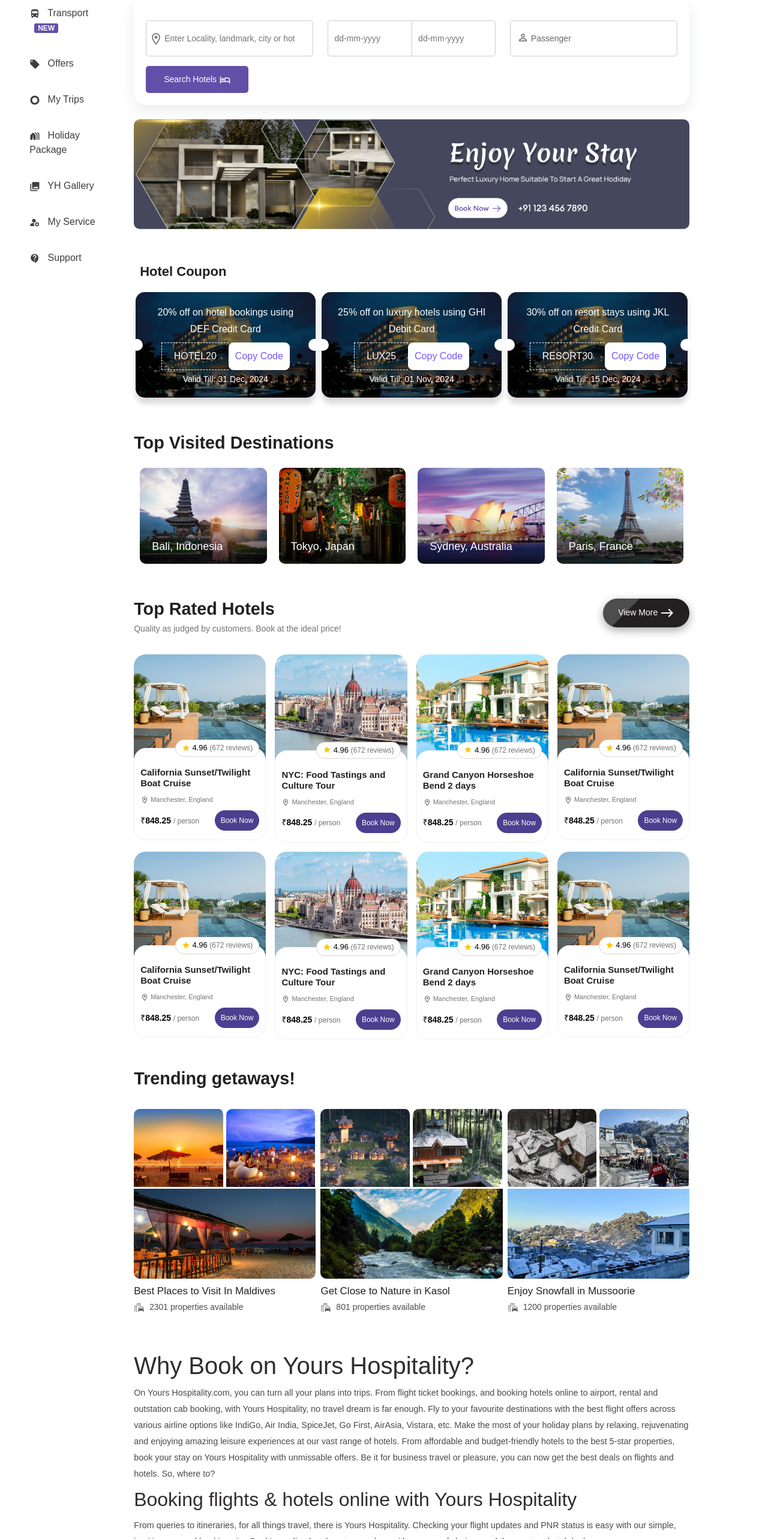
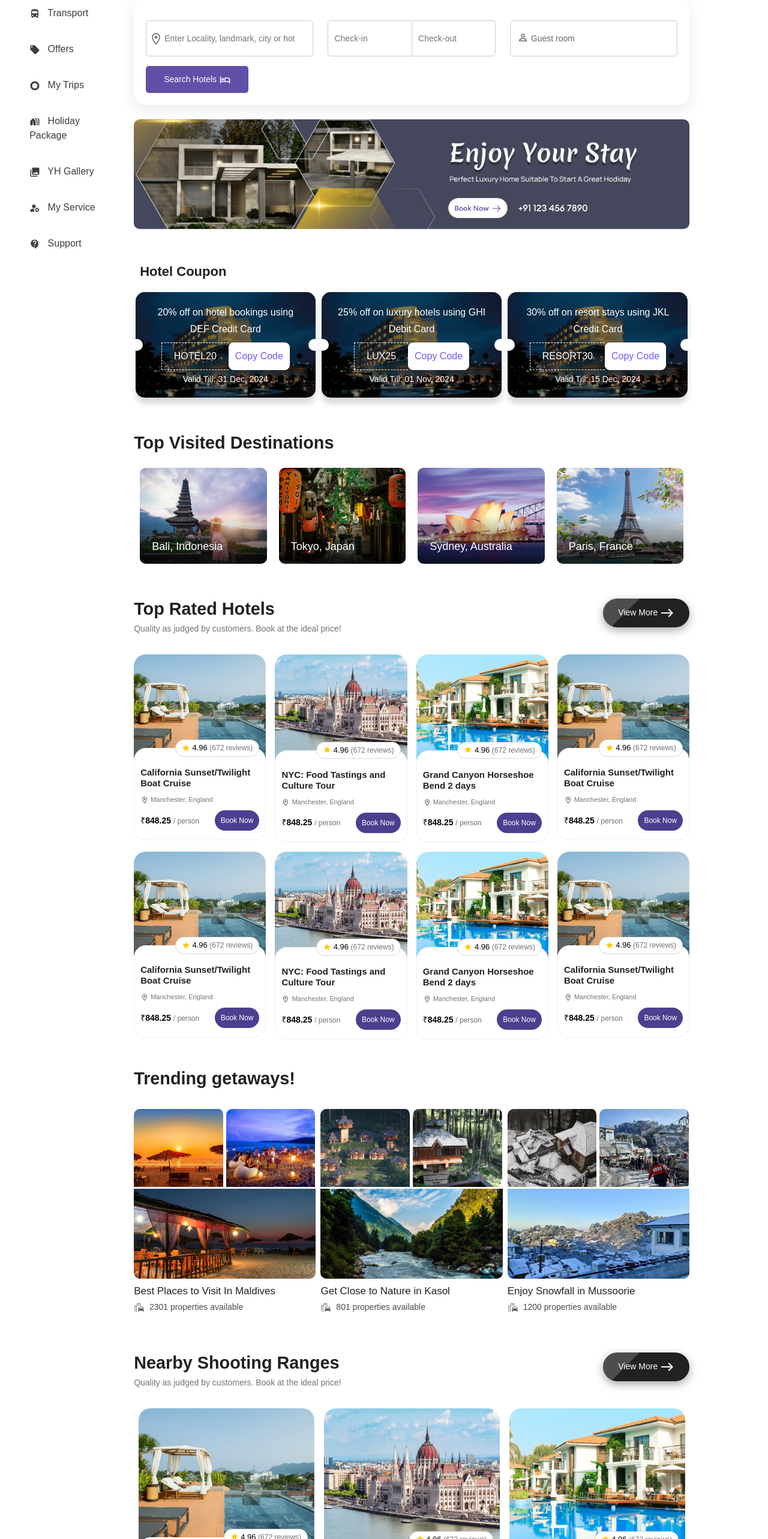
Before and after one commit to team1236/YH-FE-Staging, a React (Vite) app: page /hotel in a window 1280 px wide. Shown: the part 234-2800 px from the top of the page at 60% size. Built offline with nearby package versions, Linux system fonts and the light colour scheme; a web font is replaced by a local one.

Commit message:
commit-fixed

```diff
--- a/package.json
+++ b/package.json
@@ -29,6 +29,8 @@
     "react-icons": "^5.2.1",
     "react-redux": "^9.1.2",
     "react-router-dom": "^6.23.1",
+    "react-slick": "^0.30.2",
+    "slick-carousel": "^1.8.1",
     "styled-components": "^6.1.11",
     "swiper": "^11.1.4"
   },
--- a/src/App.css
+++ b/src/App.css
@@ -265,7 +265,7 @@ input[type="number"]::-webkit-inner-spin-button {
     top: -15px;
     padding-top: 30px;
     left: 0;
-    width: 220px;
+    width: 250px;
     height: 100%;
     background-color: white;
     box-shadow: 2px 0 5px rgba(0, 0, 0, 0.5);
@@ -464,10 +464,23 @@ input[type="number"]::-webkit-inner-spin-button {
     transform: translateX(0);
   }
 }
+.search-button .css-1yk1gt9-MuiInputBase-root-MuiOutlinedInput-root-MuiSelect-root{
+  width: 329px;
+}
 .search-button {
   position: relative;
+  display: flex;
+  justify-content: space-between;
 }
-
+@media(max-width:560px){
+  .search-button {
+    display: block;
+  }
+  .search-button .css-1yk1gt9-MuiInputBase-root-MuiOutlinedInput-root-MuiSelect-root{
+    width: 100%;
+    margin-bottom: 10px;
+  }
+}
 .search-button button {
   position: relative;
   background-color: #624fa8;
@@ -1308,25 +1321,7 @@ margin-top: -30px;
   margin-bottom: 2px;
 }
 
-
-/*** Footer Css ***/
-/* .footer-column h6{
-  font-family: "Euclid Circular A", sans-serif;
-  font-size: 17px;
-  font-weight: 500;
-  color:
-  #252323;
+.slider .slick-slide {
+  padding: 0 8px;
+  cursor: grab;
 }
-.footer-column a{
-  font-family: "Euclid Circular A", sans-serif;
-  font-size: 14px;
-  color:
-  #737373;
-}
-.footer-link{
-  font-family: "Euclid Circular A", sans-serif;
-  font-size: 14px;
-  color:
-  #737373;
-  margin: 10px 0;
-} */
--- /dev/null
+++ b/src/components/Hotelcarausel.jsx
@@ -0,0 +1,119 @@
+import React from 'react';
+import Slider from 'react-slick';
+import LocationOnOutlinedIcon from '@mui/icons-material/LocationOnOutlined';
+import EastIcon from '@mui/icons-material/East';
+import GradeIcon from '@mui/icons-material/Grade';
+import "slick-carousel/slick/slick.css";
+import "slick-carousel/slick/slick-theme.css";
+
+const Hotelcarausel = () => {
+  const settings = {
+    dots: true,
+    infinite: true,
+    speed: 500,
+    slidesToShow: 3,
+    slidesToScroll: 1,
+    responsive: [
+      {
+        breakpoint: 1024,
+        settings: {
+          slidesToShow: 2,
+          slidesToScroll: 1,
+          infinite: true,
+          dots: true
+        }
+      },
+      {
+        breakpoint: 600,
+        settings: {
+          slidesToShow: 1,
+          slidesToScroll: 1
+        }
+      }
+    ]
+  };
+
+  return (
+    <>
+      <div className="deal-heading pt-5 mb-3">
+        <div>
+          <h4>Nearby Shooting Ranges</h4>
+          <p>Quality as judged by customers. Book at the ideal price!</p>
+        </div>
+        <div>
+          <button> View More <EastIcon /></button>
+        </div>
+      </div>
+      <div className="hotel-deal-box">
+        <Slider {...settings} className="slider">
+          <div className="hotel-look">
+            <div className="deal-img">
+              <img src="deal1.png" alt="" />
+            </div>
+            <div className='deal-content'>
+              <div className='review-box'>
+                <h6><GradeIcon /> 4.96 <span>(672 reviews)</span> </h6>
+              </div>
+              <h4 className='pt-3'>California Sunset/Twilight Boat Cruise</h4>
+              <small><LocationOnOutlinedIcon /> Manchester, England</small>
+              <div className='price-book-btn pt-2'>
+                <h6>₹848.25 <span>/ person</span> </h6>
+                <button>Book Now</button>
+              </div>
+            </div>
+          </div>
+          <div className="hotel-look">
+            <div className="deal-img">
+              <img src="deal2.png" alt="" />
+            </div>
+            <div className='deal-content'>
+              <div className='review-box'>
+                <h6><GradeIcon /> 4.96 <span>(672 reviews)</span> </h6>
+              </div>
+              <h4 className='pt-3'>NYC: Food Tastings and Culture Tour</h4>
+              <small><LocationOnOutlinedIcon /> Manchester, England</small>
+              <div className='price-book-btn pt-2'>
+                <h6>₹848.25 <span>/ person</span> </h6>
+                <button>Book Now</button>
+              </div>
+            </div>
+          </div>
+          <div className="hotel-look">
+            <div className="deal-img">
+              <img src="deal3.png" alt="" />
+            </div>
+            <div className='deal-content'>
+              <div className='review-box'>
+                <h6><GradeIcon /> 4.96 <span>(672 reviews)</span> </h6>
+              </div>
+              <h4 className='pt-3'>Grand Canyon Horseshoe Bend 2 days</h4>
+              <small><LocationOnOutlinedIcon /> Manchester, England</small>
+              <div className='price-book-btn pt-2'>
+                <h6>₹848.25 <span>/ person</span> </h6>
+                <button>Book Now</button>
+              </div>
+            </div>
+          </div>
+          <div className="hotel-look">
+            <div className="deal-img">
+              <img src="deal1.png" alt="" />
+            </div>
+            <div className='deal-content'>
+              <div className='review-box'>
+                <h6><GradeIcon /> 4.96 <span>(672 reviews)</span> </h6>
+              </div>
+              <h4 className='pt-3'>California Sunset/Twilight Boat Cruise</h4>
+              <small><LocationOnOutlinedIcon /> Manchester, England</small>
+              <div className='price-book-btn pt-2'>
+                <h6>₹848.25 <span>/ person</span> </h6>
+                <button>Book Now</button>
+              </div>
+            </div>
+          </div>
+        </Slider>
+      </div>
+    </>
+  );
+}
+
+export default Hotelcarausel;
--- a/src/components/Hotelsearch.jsx
+++ b/src/components/Hotelsearch.jsx
@@ -14,7 +14,7 @@ const Hotelsearch = () => {
   const [fromValue, setFromValue] = useState('');
   const [departureDateValue, setDepartureDateValue] = useState(null);
   const [returnDateValue, setReturnDateValue] = useState(null);
-  const [passengerValue, setPassengerValue] = useState({ adults: 0, children: 0, infants: 0 });
+  const [passengerValue, setPassengerValue] = useState({ adults: 0, children: 0, infants: 0, rooms: 0 });
   const [anchorEl, setAnchorEl] = useState(null);
 
   const handleInputChange = (event, setter) => {
@@ -75,7 +75,7 @@ const Hotelsearch = () => {
                 onChange={(date) => setDepartureDateValue(date)}
                 className="input-field"
                 dateFormat="dd-MM-yyyy"
-                placeholderText="dd-mm-yyyy"
+                placeholderText="Check-in"
               />
             </div>
             <div className={`input-wrapper to-input ${returnDateValue ? 'active' : ''}`}>
@@ -84,15 +84,15 @@ const Hotelsearch = () => {
                 onChange={(date) => setReturnDateValue(date)}
                 className="input-field"
                 dateFormat="dd-MM-yyyy"
-                placeholderText="dd-mm-yyyy"
+                placeholderText="Check-out"
               />
             </div>
           </div>
 
           <div className="col-lg-4 popover-box">
-            <div className={`input-wrapper passenger-input ${passengerValue.adults > 0 || passengerValue.children > 0 || passengerValue.infants > 0 ? 'active' : ''}`}>
+            <div className={`input-wrapper passenger-input ${passengerValue.adults > 0 || passengerValue.children > 0 || passengerValue.infants > 0 || passengerValue.rooms > 0 ? 'active' : ''}`}>
               <label htmlFor="passenger" className="input-label">
-                <PersonOutlineOutlinedIcon className='user-icon' /> Passenger
+                <PersonOutlineOutlinedIcon className='user-icon' /> Guest room
               </label>
               <input
                 type="text"
@@ -101,7 +101,8 @@ const Hotelsearch = () => {
                 value={
                   `${passengerValue.adults > 0 ? passengerValue.adults + ' Adult(s), ' : ''}`
                   + `${passengerValue.children > 0 ? passengerValue.children + ' Child(ren), ' : ''}`
-                  + `${passengerValue.infants > 0 ? passengerValue.infants + ' Infant(s)' : ''}`
+                  + `${passengerValue.infants > 0 ? passengerValue.infants + ' Infant(s), ' : ''}`
+                  + `${passengerValue.rooms > 0 ? passengerValue.rooms + ' Room(s)' : ''}`
                 }
                 readOnly
                 onClick={handleClick}
@@ -151,6 +152,16 @@ const Hotelsearch = () => {
                       <AddIcon />
                     </Button>
                   </div>
+                  <div className="passenger-item">
+                    <div>Infants:</div>
+                    <Button onClick={() => handlePassengerChange('rooms', false)} variant="outlined" size="small" className="ms-3">
+                      <RemoveIcon />
+                    </Button>
+                    <span className="passenger-count">{passengerValue.infants}</span>
+                    <Button onClick={() => handlePassengerChange('rooms', true)} variant="outlined" size="small">
+                      <AddIcon />
+                    </Button>
+                  </div>
                 </Box>
               </Popover>
             </div>
--- a/src/components/Searchbar.jsx
+++ b/src/components/Searchbar.jsx
@@ -13,6 +13,8 @@ import FlightTakeoffIcon from '@mui/icons-material/FlightTakeoff';
 import PersonOutlineOutlinedIcon from '@mui/icons-material/PersonOutlineOutlined';
 import DatePicker from 'react-datepicker';
 import "react-datepicker/dist/react-datepicker.css";
+import Select from '@mui/material/Select';
+import MenuItem from '@mui/material/MenuItem';
 
 const Searchbar = () => {
   const [tripType, setTripType] = useState('oneWay');
@@ -22,6 +24,7 @@ const Searchbar = () => {
   const [returnDateValue, setReturnDateValue] = useState(null);
   const [passengerValue, setPassengerValue] = useState({ adults: 0, children: 0, infants: 0 });
   const [anchorEl, setAnchorEl] = useState(null);
+  const [cabinClass, setCabinClass] = useState('economy'); // New state for the select box
 
   const handleInputChange = (event, setter) => {
     const { value } = event.target;
@@ -129,7 +132,7 @@ const Searchbar = () => {
                 onChange={(date) => setDepartureDateValue(date)}
                 className="input-field"
                 dateFormat="dd-MM-yyyy"
-                placeholderText="dd-mm-yyyy"
+                placeholderText="Departure-date"
               />
             </div>
             <div className={`input-wrapper to-input ${returnDateValue ? 'active' : ''}`}>
@@ -138,7 +141,7 @@ const Searchbar = () => {
                 onChange={(date) => setReturnDateValue(date)}
                 className="input-field"
                 dateFormat="dd-MM-yyyy"
-                placeholderText="dd-mm-yyyy"
+                placeholderText="Return-date"
                 disabled={tripType === 'oneWay'}
               />
             </div>
@@ -211,7 +214,18 @@ const Searchbar = () => {
             </div>
           </div>
         </div>
+
         <div className="search-button">
+          <Select
+            value={cabinClass}
+            onChange={(event) => setCabinClass(event.target.value)}
+            displayEmpty
+            className="cabin-class-select col-lg-4"
+          >
+            <MenuItem value="economy">Economy</MenuItem>
+            <MenuItem value="business">Business</MenuItem>
+            <MenuItem value="firstClass">First Class</MenuItem>
+          </Select>
           <button>
             Search Flights <span className="icon-wrapper"><FlightTakeoffIcon /></span>
           </button>
--- a/src/components/Sidenav.jsx
+++ b/src/components/Sidenav.jsx
@@ -6,8 +6,6 @@ import DirectionsBusIcon from '@mui/icons-material/DirectionsBus';
 import LocalOfferIcon from '@mui/icons-material/LocalOffer';
 import TripOriginIcon from '@mui/icons-material/TripOrigin';
 import ContactSupportIcon from '@mui/icons-material/ContactSupport';
-import DirectionsCarIcon from '@mui/icons-material/DirectionsCar';
-import BusAlertIcon from '@mui/icons-material/BusAlert';
 import ManageAccountsIcon from "@mui/icons-material/ManageAccounts";
 import HolidayVillageIcon from "@mui/icons-material/HolidayVillage";
 import CollectionsIcon from "@mui/icons-material/Collections";
@@ -27,10 +25,8 @@ const Sidenav = () => {
       setActiveTab('offers');
     } else if (path.includes('hotel')) {
       setActiveTab('hotel');
-    } else if (path.includes('car')) {
-      setActiveTab('car');
-    } else if (path.includes('bus')) {
-      setActiveTab('bus');
+    } else if (path.includes('transport')) {
+      setActiveTab('transport');
     } else if (path.includes('trips')) {
       setActiveTab('trips');
     } else if (path.includes('holidayPackage')) {
@@ -53,88 +49,67 @@ const Sidenav = () => {
       <button className="menu-button" onClick={toggleSidebar}>
         {isSidebarVisible ? <CloseIcon /> : <MenuIcon />}
       </button>
-      <nav
-        className={`sidenav flex-column mt-3 ${
-          isSidebarVisible ? "visible" : ""
-        }`}
-      >
+      <nav className={`sidenav flex-column mt-3 ${isSidebarVisible ? 'visible' : ''}`}>
         <Link
           to="/"
-          className={`nav-link ${activeTab === "flights" ? "active" : ""}`}
-          onClick={() => setActiveTab("flights")}
+          className={`nav-link ${activeTab === 'flights' ? 'active' : ''}`}
+          onClick={() => setActiveTab('flights')}
         >
           <FlightIcon className="nav-icon" /> Flights
         </Link>
         <Link
           to="/hotel"
-          className={`nav-link ${activeTab === "hotel" ? "active" : ""}`}
-          onClick={() => setActiveTab("hotel")}
+          className={`nav-link ${activeTab === 'hotel' ? 'active' : ''}`}
+          onClick={() => setActiveTab('hotel')}
         >
-          <HotelIcon className="nav-icon" /> hotel
+          <HotelIcon className="nav-icon" /> Hotel
         </Link>
-        <div className="nav-link dropdown">
-          <Link to="#" className="drop-link">
-            <DirectionsBusIcon className="nav-icon" /> Transport{" "}
-            <span className="badge">NEW</span>
-          </Link>
-          <div className="dropdown-content">
-            <Link
-              to="/car"
-              className={`dropdown-item ${activeTab === "car" ? "active" : ""}`}
-              onClick={() => setActiveTab("car")}
-            >
-              <DirectionsCarIcon className="nav-icon" /> Car
-            </Link>
-            <Link
-              to="/bus"
-              className={`dropdown-item ${activeTab === "bus" ? "active" : ""}`}
-              onClick={() => setActiveTab("bus")}
-            >
-              <BusAlertIcon className="nav-icon" /> Bus
-            </Link>
-          </div>
-        </div>
+        <Link
+          to="/transport"
+          className={`nav-link ${activeTab === 'transport' ? 'active' : ''}`}
+          onClick={() => setActiveTab('transport')}
+        >
+          <DirectionsBusIcon className="nav-icon" /> Transport
+        </Link>
         <Link
           to="/offer"
-          className={`nav-link ${activeTab === "offers" ? "active" : ""}`}
-          onClick={() => setActiveTab("offers")}
+          className={`nav-link ${activeTab === 'offers' ? 'active' : ''}`}
+          onClick={() => setActiveTab('offers')}
         >
           <LocalOfferIcon className="nav-icon" /> Offers
         </Link>
         <Link
           to="/trips"
-          className={`nav-link ${activeTab === "trips" ? "active" : ""}`}
-          onClick={() => setActiveTab("trips")}
+          className={`nav-link ${activeTab === 'trips' ? 'active' : ''}`}
+          onClick={() => setActiveTab('trips')}
         >
           <TripOriginIcon className="nav-icon" /> My Trips
         </Link>
         <Link
           to="/holidayPackage"
-          className={`nav-link ${
-            activeTab === "holidayPackage" ? "active" : ""
-          }`}
-          onClick={() => setActiveTab("holidayPackage")}
+          className={`nav-link ${activeTab === 'holidayPackage' ? 'active' : ''}`}
+          onClick={() => setActiveTab('holidayPackage')}
         >
           <HolidayVillageIcon className="nav-icon" /> Holiday Package
         </Link>
         <Link
           to="/yhGallery"
-          className={`nav-link ${activeTab === "yhGallery" ? "active" : ""}`}
-          onClick={() => setActiveTab("yhGallery")}
+          className={`nav-link ${activeTab === 'yhGallery' ? 'active' : ''}`}
+          onClick={() => setActiveTab('yhGallery')}
         >
           <CollectionsIcon className="nav-icon" /> YH Gallery
         </Link>
         <Link
           to="/myService"
-          className={`nav-link ${activeTab === "myService" ? "active" : ""}`}
-          onClick={() => setActiveTab("myService")}
+          className={`nav-link ${activeTab === 'myService' ? 'active' : ''}`}
+          onClick={() => setActiveTab('myService')}
         >
           <ManageAccountsIcon className="nav-icon" /> My Service
         </Link>
         <Link
           to="/support"
-          className={`nav-link ${activeTab === "support" ? "active" : ""}`}
-          onClick={() => setActiveTab("support")}
+          className={`nav-link ${activeTab === 'support' ? 'active' : ''}`}
+          onClick={() => setActiveTab('support')}
         >
           <ContactSupportIcon className="nav-icon" /> Support
         </Link>
--- a/src/pages/Hotel.jsx
+++ b/src/pages/Hotel.jsx
@@ -7,6 +7,7 @@ import Hotelbanner from '../components/Hotelbanner';
 import Trendinggetaway from '../components/Trendinggetaway';
 import Hoteldeal from '../components/Hoteldeal';
 import WhyChooseUs from "../components/WhyChooseUs";
+import Hotelcarausel from '../components/Hotelcarausel';
 
 
 const Hotel = () => {
@@ -24,6 +25,7 @@ const Hotel = () => {
             <Populardestination />
             <Hoteldeal />
             <Trendinggetaway />
+            <Hotelcarausel/>
             <WhyChooseUs />
           </div>
         </div>
--- /dev/null
+++ b/src/pages/Transport.jsx
@@ -0,0 +1,21 @@
+import React from 'react'
+import Sidenav from '../components/Sidenav'
+
+const Transport = () => {
+  return (
+    <>
+          <div className="container mt-4">
+        <div className="row">
+          <div className="col-lg-2">
+            <Sidenav />
+          </div>
+          <div className="col-lg-10">
+
+          </div>
+        </div>
+      </div>
+    </>
+  )
+}
+
+export default Transport
--- a/src/routes/index.jsx
+++ b/src/routes/index.jsx
@@ -6,6 +6,7 @@ import HomePage from "../pages/HomePage.jsx";
 import Hotel from "../pages/Hotel.jsx";
 import MyService from "../pages/MyService.jsx";
 import HolidayPackage from "../pages/HolidayPackage.jsx";
+import Transport from "../pages/Transport.jsx";
 
 export const router = createBrowserRouter([
   {
@@ -32,6 +33,10 @@ export const router = createBrowserRouter([
         path: "/holidayPackage",
         element: <HolidayPackage />,
       },
+      {
+        path: "/transport",
+        element: <Transport/>,
+      },
     ],
   },
 ]);
```
Also changed, not shown: 1 other file (tests, documents, lock files or other folders).
